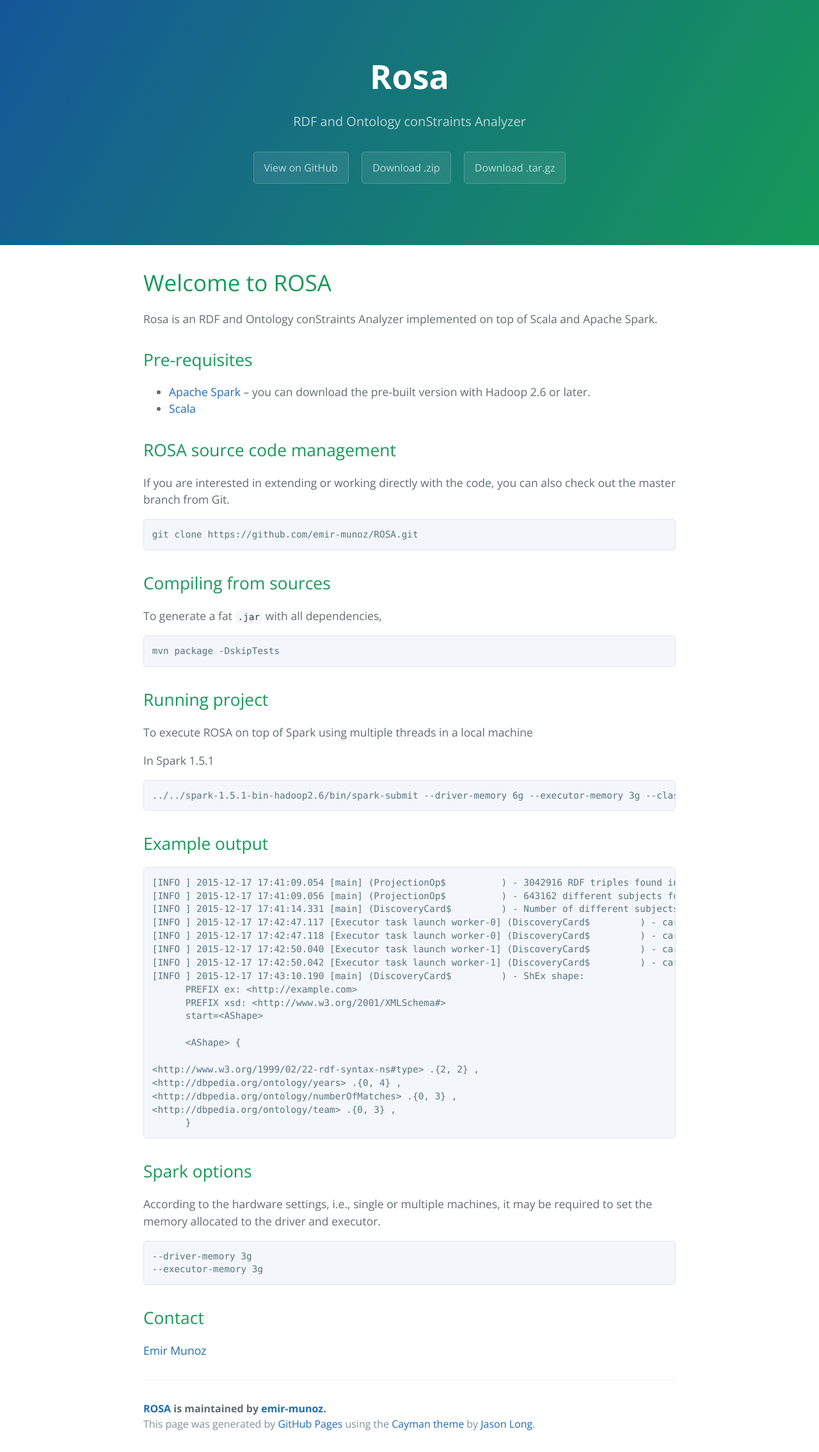
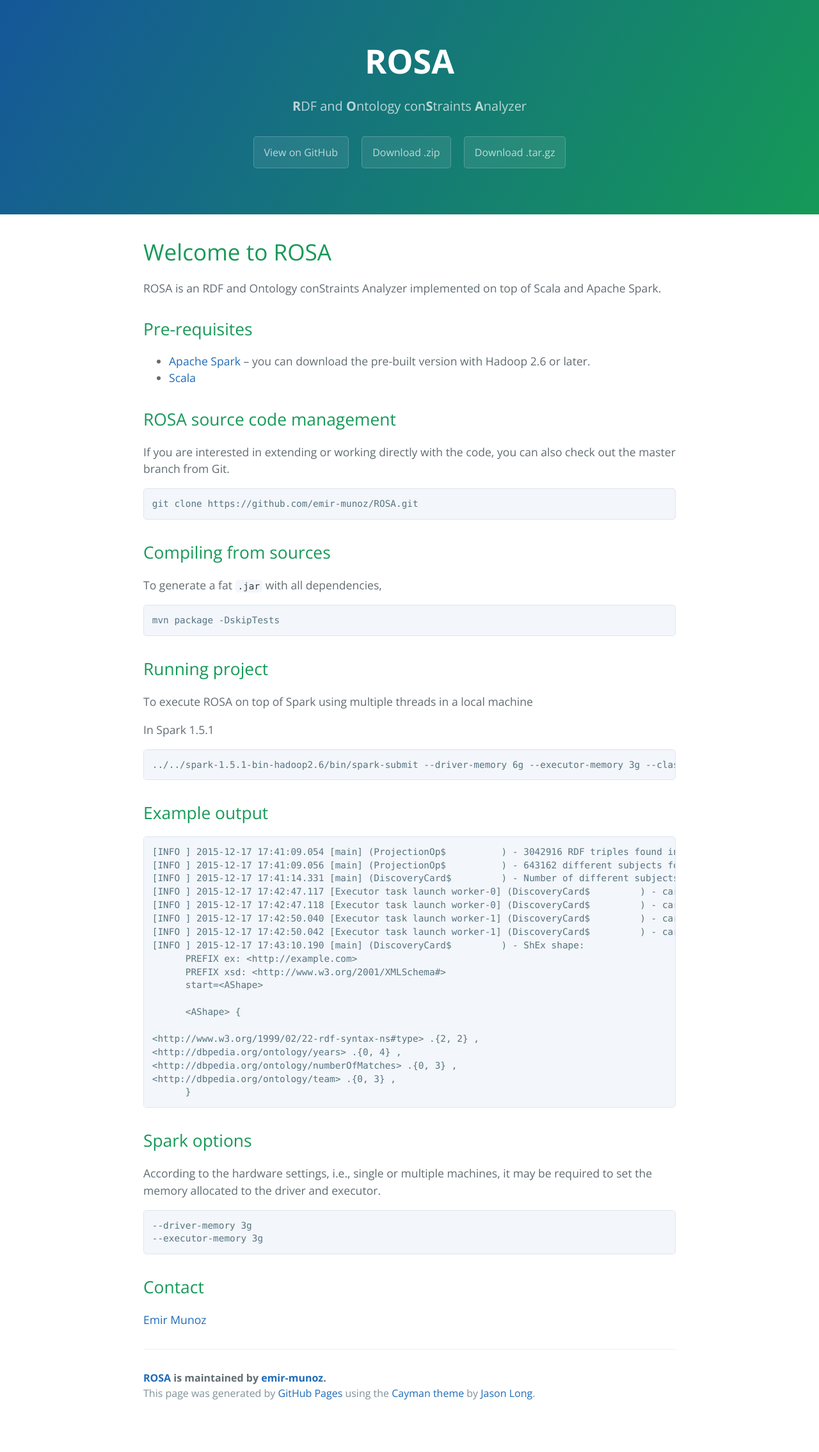
Before and after one commit to emir-munoz/ROSA, a Jekyll site: the page built from index.md, in a window 1280 px wide. Shown: the whole page at 64% size. Built offline with Jekyll 4.4.1, drawn with Linux system fonts in a browser that asks for light colours; nearby versions of some CDN libraries; Markdown is read by kramdown in place of the engine named in the settings; after the commit the page ends 2221 px from its top, so only the background shows below that.

Commit message:
Update stylesheed and title

````diff
--- a/_config.yml
+++ b/_config.yml
@@ -1,2 +1,16 @@
+highlighter: pygments
 markdown: redcarpet
 path: http://emir-munoz.github.io/ROSA
+
+title : ROSA
+author :
+  name : Emir Munoz
+  email : emir@emunoz.org
+  github : emir-munoz
+
+JB :
+  version : 0.3.0
+  analytics :
+    provider : google
+    google :
+       tracking_id : 'UA-48858636-1'
--- a/_layouts/index.html
+++ b/_layouts/index.html
@@ -13,8 +13,8 @@
   </head>
   <body>
     <section class="page-header">
-      <h1 class="project-name">Rosa</h1>
-      <h2 class="project-tagline">RDF and Ontology conStraints Analyzer</h2>
+      <h1 class="project-name">ROSA</h1>
+      <h2 class="project-tagline"><b>R</b>DF and <b>O</b>ntology con<b>S</b>traints <b>A</b>nalyzer</h2>
       <a href="https://github.com/emir-munoz/ROSA" class="btn">View on GitHub</a>
       <a href="https://github.com/emir-munoz/ROSA/zipball/master" class="btn">Download .zip</a>
       <a href="https://github.com/emir-munoz/ROSA/tarball/master" class="btn">Download .tar.gz</a>
--- a/index.md
+++ b/index.md
@@ -4,7 +4,7 @@
 
 # Welcome to ROSA
 
-Rosa is an RDF and Ontology conStraints Analyzer implemented on top of Scala and Apache Spark.
+ROSA is an RDF and Ontology conStraints Analyzer implemented on top of Scala and Apache Spark.
 
 ## Pre-requisites
 
--- a/params.json
+++ b/params.json
@@ -1 +1 @@
-{"name":"Rosa","tagline":"RDF and Ontology conStraints extrActor","body":"### Welcome to ROSA.\r\nROSA is an RDF and Ontology conStraints extrActor for RDF data implemented in Scala and Apache Spark.\r\n\r\n### Pre-requisites\r\n\r\n- [Apache Spark](http://spark.apache.org/)\r\n- [Scala](http://www.scala-lang.org/)\r\n\r\n### Compiling from sources\r\n\r\nTo build from scratch.\r\n```bash\r\nmvn package -DskipTests\r\n```\r\n\r\n### Author\r\n[Emir Muñoz](http://emunoz.org)\r\n","google":"","note":"Don't delete this file! It's used internally to help with page regeneration."}
+{"name":"ROSA","tagline":"RDF and Ontology conStraints extrActor","body":"### Welcome to ROSA.\r\nROSA is an RDF and Ontology conStraints extrActor for RDF data implemented in Scala and Apache Spark.\r\n\r\n### Pre-requisites\r\n\r\n- [Apache Spark](http://spark.apache.org/)\r\n- [Scala](http://www.scala-lang.org/)\r\n\r\n### Compiling from sources\r\n\r\nTo build from scratch.\r\n```bash\r\nmvn package -DskipTests\r\n```\r\n\r\n### Author\r\n[Emir Muñoz](http://emunoz.org)\r\n","google":"","note":"Don't delete this file! It's used internally to help with page regeneration."}
--- a/stylesheets/stylesheet.css
+++ b/stylesheets/stylesheet.css
@@ -61,7 +61,7 @@
 
 @media screen and (min-width: 64em) {
   .page-header {
-    padding: 5rem 6rem; } }
+    padding: 3.5rem 6rem; } }
 
 @media screen and (min-width: 42em) and (max-width: 64em) {
   .page-header {
````
